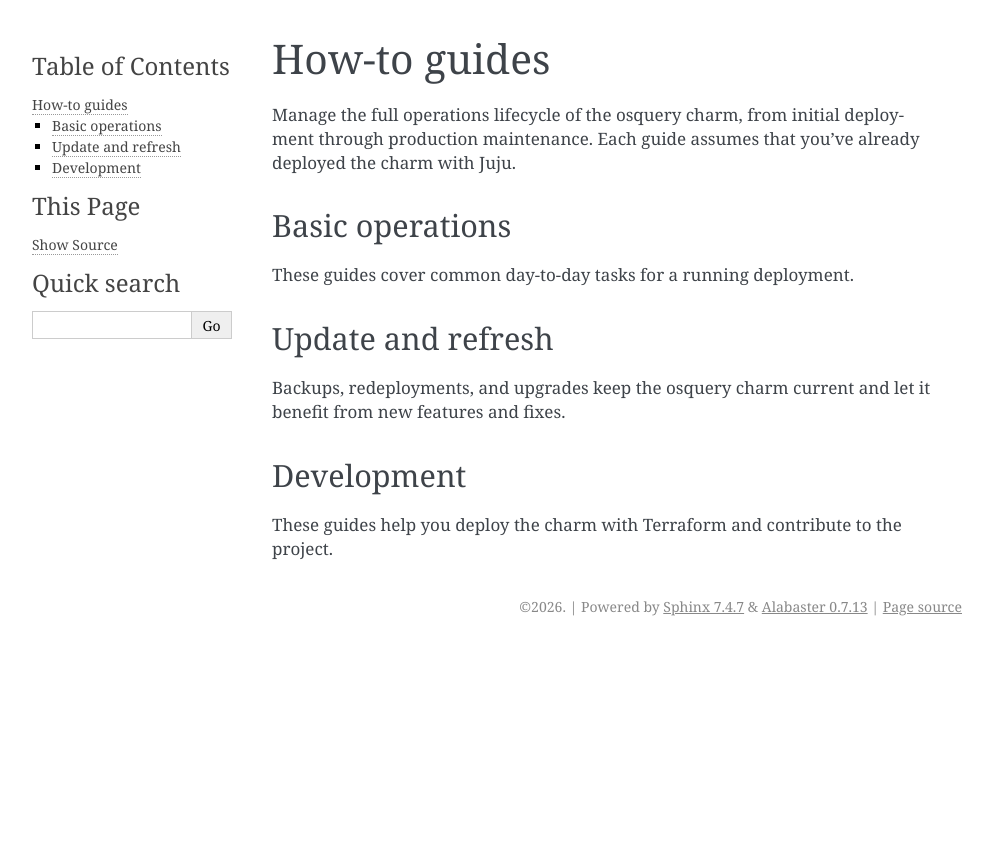
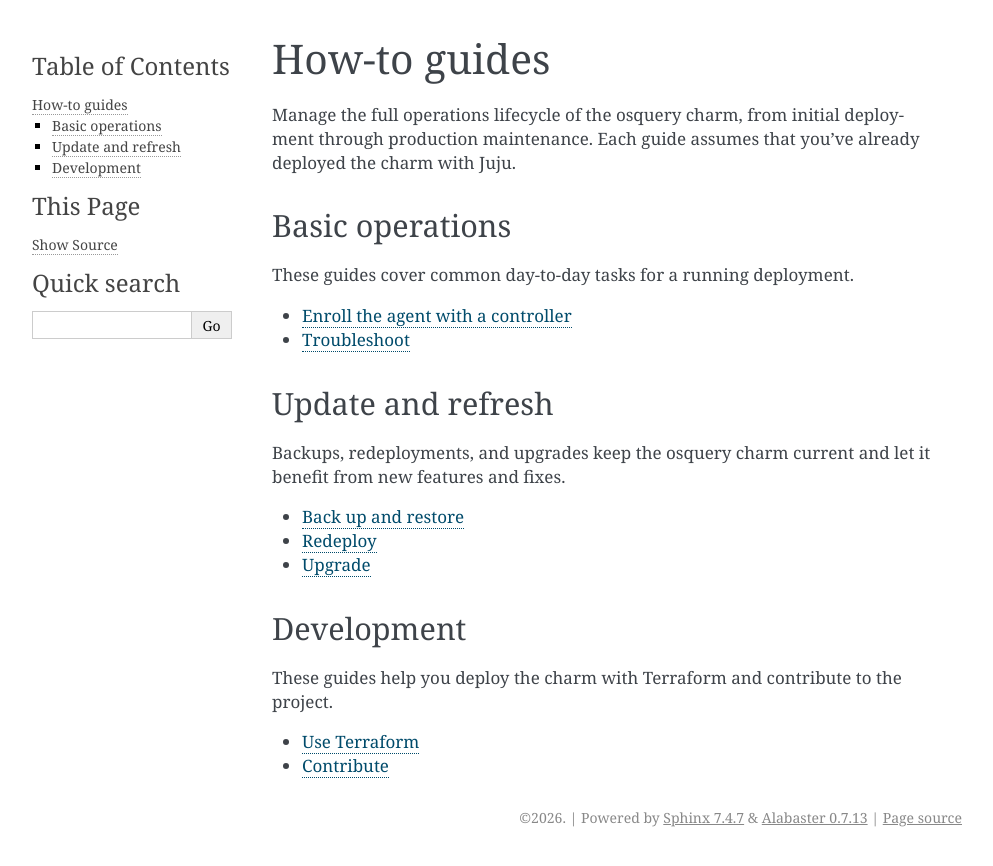
Before and after one commit to canonical/osquery-operator, a Sphinx documentation site: the page built from docs/how-to/index.rst, in a window 1280 px wide. Shown: the top 866 px of the page, without its empty margins (148-1141 px from the left). Built offline with Sphinx 7.4.7, drawn with Linux system fonts in a browser that asks for light colours; comment, search, counter and statistics services are not loaded; part of the change alters nothing that is shown.

```diff
--- a/docs/how-to/index.rst
+++ b/docs/how-to/index.rst
@@ -19,7 +19,6 @@ Basic operations
 These guides cover common day-to-day tasks for a running deployment.
 
 .. toctree::
-    :hidden:
     :maxdepth: 1
 
     Enroll the agent with a controller <enroll-with-controller>
@@ -32,7 +31,6 @@ Backups, redeployments, and upgrades keep the osquery charm current and let it
 benefit from new features and fixes.
 
 .. toctree::
-    :hidden:
     :maxdepth: 1
 
     Back up and restore <back-up-restore>
@@ -46,7 +44,6 @@ These guides help you deploy the charm with Terraform and contribute to the
 project.
 
 .. toctree::
-    :hidden:
     :maxdepth: 1
 
     Use Terraform <terraform>
```
